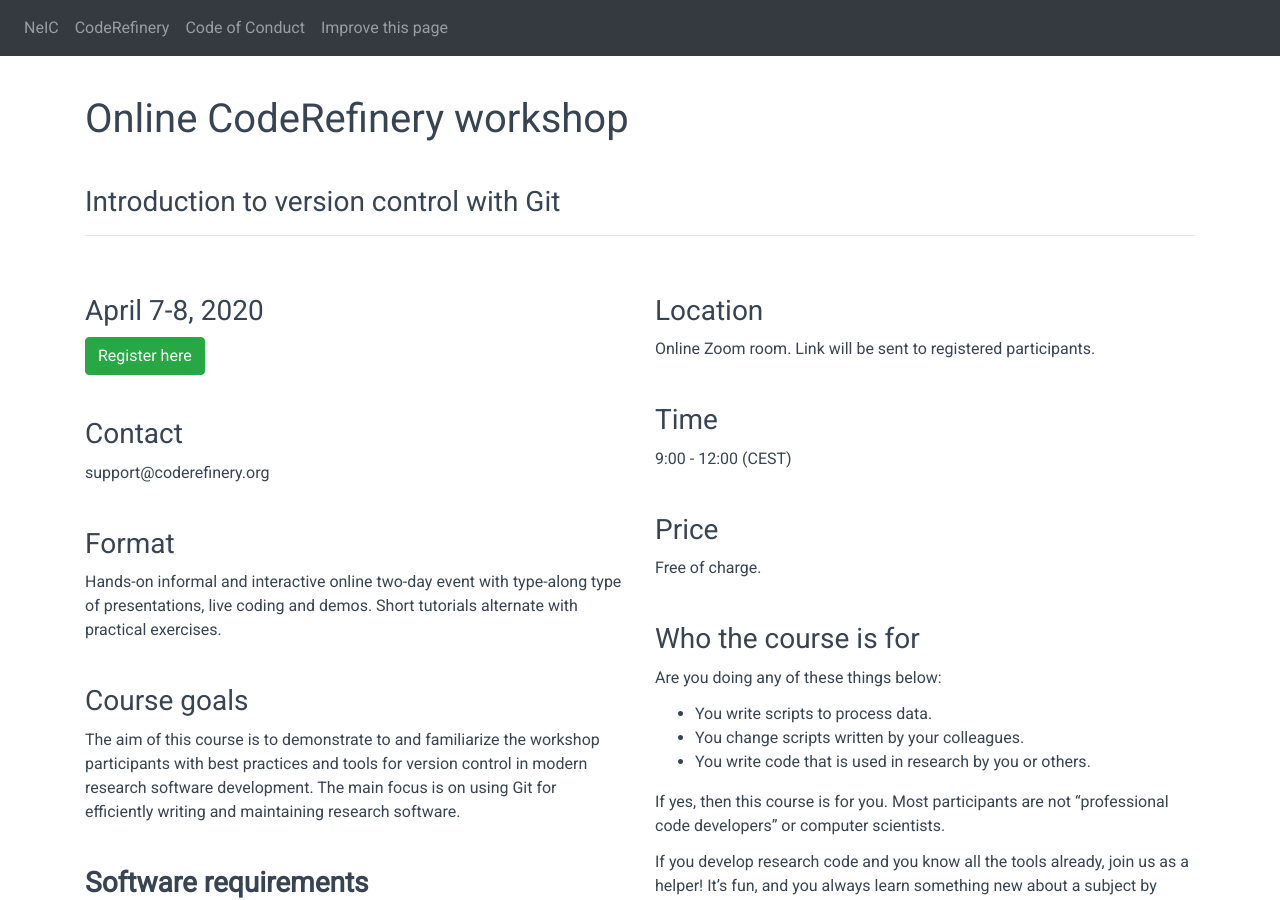
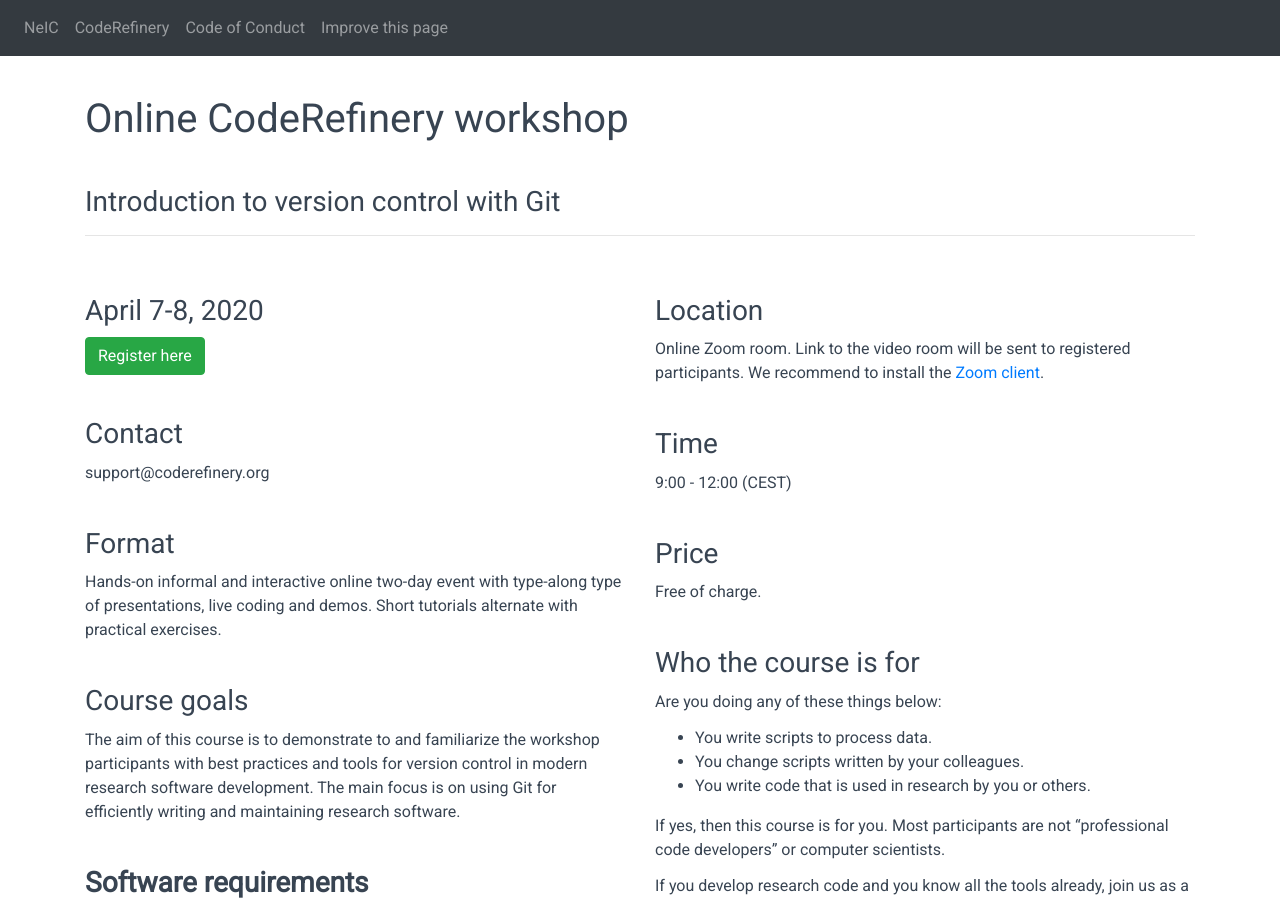
Before and after one commit to coderefinery/2020-04-07-online, a Jekyll site: the page built from index.md, in a window 1280 px wide and 900 px high. Built offline with Jekyll 4.4.1, drawn with Linux system fonts in a browser that asks for light colours; comment, search, counter and statistics services are not loaded.

Commit message:
recommend installing zoom client (i guess?)

```diff
--- a/right_column.md
+++ b/right_column.md
@@ -2,7 +2,9 @@
 
 ### Location
 
-Online Zoom room. Link will be sent to registered participants.
+Online Zoom room.
+Link to the video room will be sent to registered participants.
+We recommend to install the [Zoom client](https://zoom.us/download).
 
 
 ### Time
```
